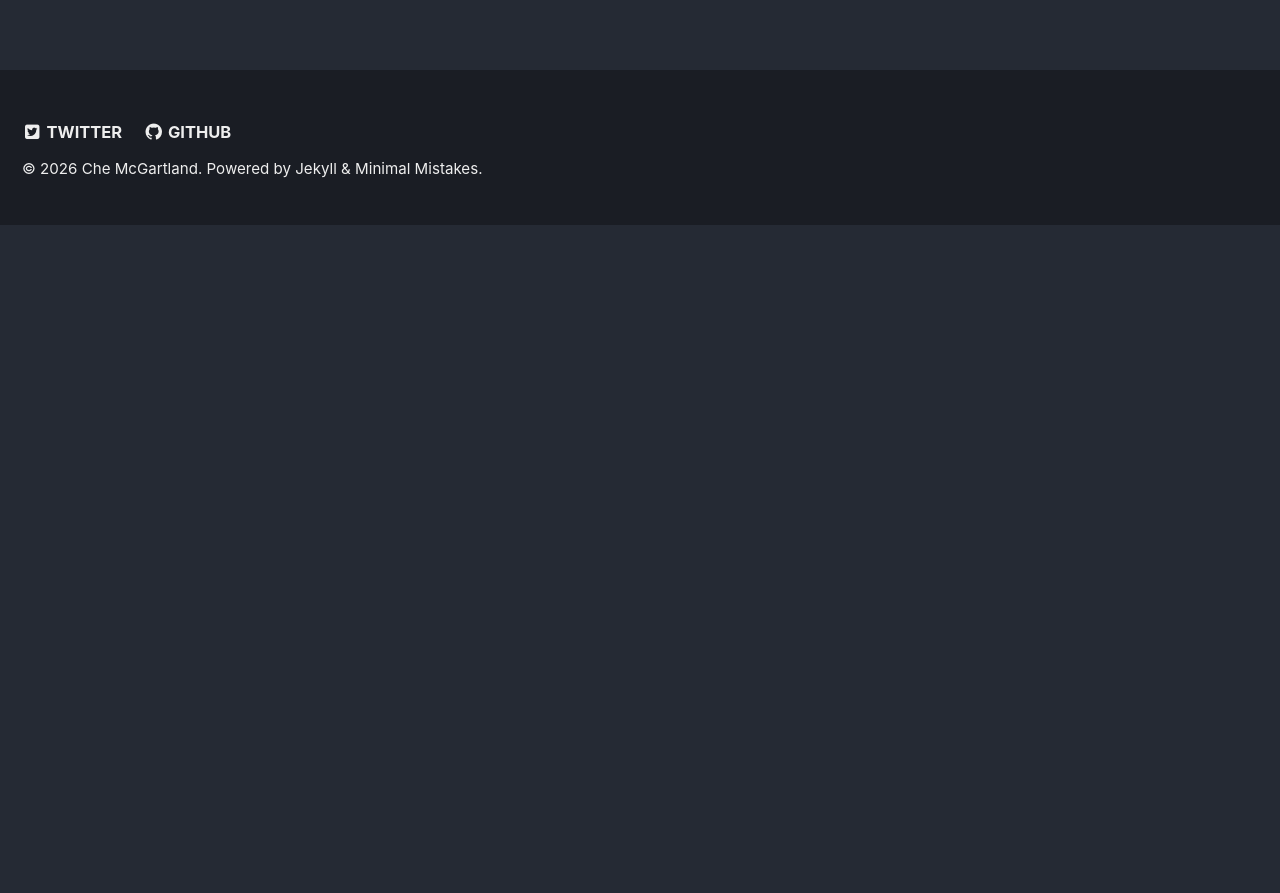
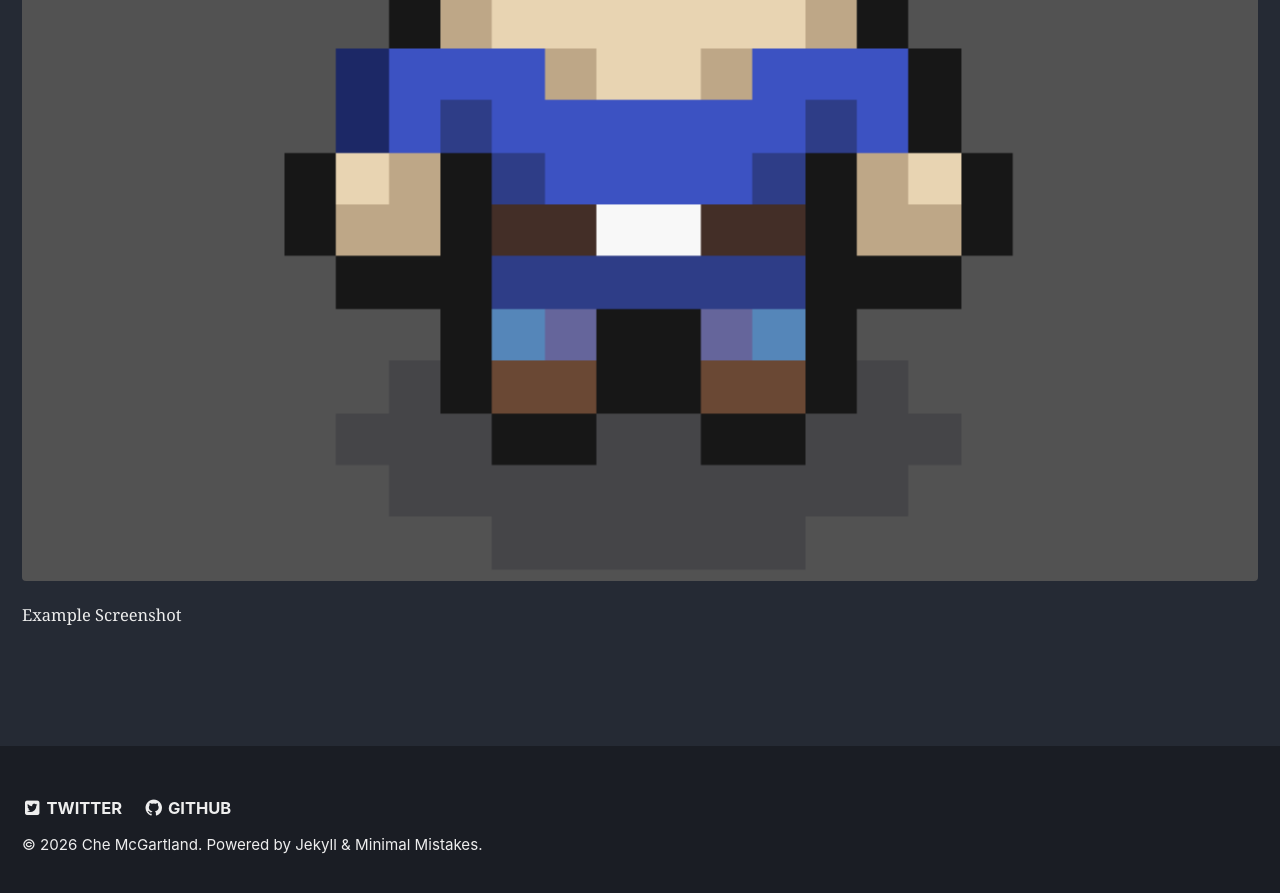
Before and after one commit to chemcg19/chemcg19.github.io, a Jekyll site: the page built from about-me.md, in a window 1280 px wide and 900 px high, scrolled down 930 px. Shown: the top 893 px of the window. Built offline with Jekyll 4.4.1, drawn with Linux system fonts in a browser that asks for light colours; before the commit the page ends 1155 px from its top, so only the background shows below that.

Commit message:
Change image syntax in about-me.md
Updated image syntax to use include tag with caption.

```diff
--- a/about-me.md
+++ b/about-me.md
@@ -8,4 +8,4 @@ permalink: /about-me/
 
 Information about my professional experience and goals.
 
-![Solo 2D Adventure Game](/assets/images/example-ss.png "example-ss")
+{% include figure image_path="/assets/images/example-ss.png" alt="Game Jam screenshot" caption="Example Screenshot" %}
```
